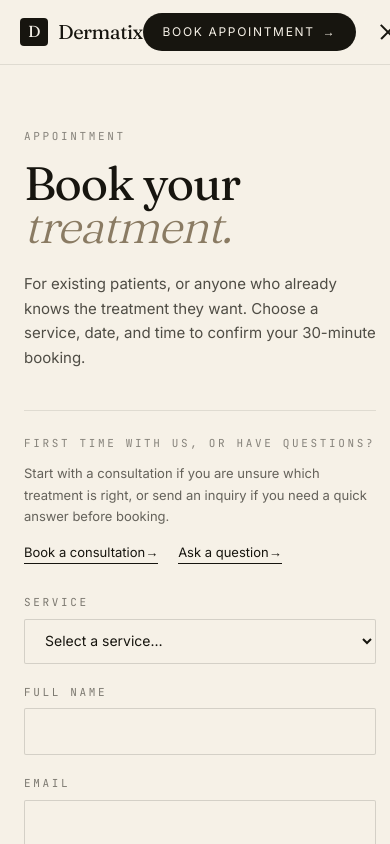
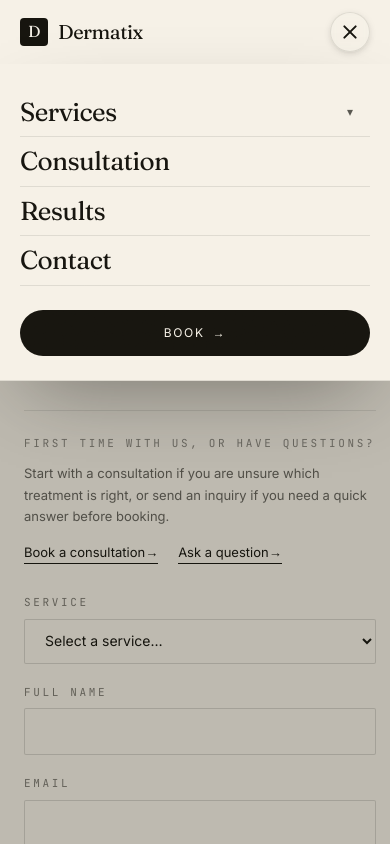
Before and after one commit to fadymorcos21/Dermatix-v2, a Next.js app: page /book in a window 390 px wide. Both pictures are taken after a click on the button "Open menu". Shown: the top 844 px of the page. Built offline with nearby package versions, Linux system fonts and the light colour scheme.

Commit message:
hamburger menu

```diff
--- a/components/Nav.jsx
+++ b/components/Nav.jsx
@@ -41,6 +41,9 @@ export default function Nav() {
   }, [menuOpen]);
 
   const opaque = scrolled || !isHome;
+  // NOTE: keep the header free of backdrop-filter while the mobile menu is the
+  // concern — the menu is rendered as a sibling below, never a descendant, so
+  // its fixed positioning resolves against the viewport.
   const showBar = opaque || menuOpen;
   const bookLabel = isHome ? "Book" : "Book appointment";
 
@@ -55,6 +58,7 @@ export default function Nav() {
   }
 
   return (
+    <>
       <header
         className={`fixed top-0 inset-x-0 z-50 transition-all duration-700 ${
           showBar
@@ -185,36 +189,38 @@ export default function Nav() {
           </div>
 
           <div className="flex items-center gap-3 shrink-0">
+            {/* Book CTA — desktop only; on mobile it lives inside the menu */}
             <Link
               href="/book"
-            className="group inline-flex items-center gap-2 rounded-full bg-ink text-bone px-5 py-2.5 text-[12px] tracking-wider2 uppercase hover:bg-moss transition-colors"
+              className="hidden md:inline-flex group items-center gap-2 rounded-full bg-ink text-bone px-5 py-2.5 text-[12px] tracking-wider2 uppercase hover:bg-moss transition-colors"
             >
               {bookLabel}
               <span className="arrow-slide">→</span>
             </Link>
 
-          {/* Mobile hamburger — visible below md only, desktop is unchanged */}
+            {/* Mobile hamburger — below md only. Chip background keeps it legible
+                over the transparent hero. Desktop is unchanged. */}
             <button
               type="button"
               onClick={() => setMenuOpen((v) => !v)}
               aria-label={menuOpen ? "Close menu" : "Open menu"}
               aria-expanded={menuOpen}
               aria-controls="mobile-menu"
-            className="md:hidden inline-flex items-center justify-center w-10 h-10 -mr-1.5 text-ink"
+              className="md:hidden inline-flex items-center justify-center w-10 h-10 rounded-full bg-bone/70 backdrop-blur-sm border border-ink/10 text-ink shadow-[0_2px_10px_-4px_rgba(23,21,15,0.4)]"
             >
-            <span className="relative block w-5 h-3.5" aria-hidden>
+              <span className="relative block w-[18px] h-3.5" aria-hidden>
                 <span
-                className={`absolute left-0 block h-[1.5px] w-5 bg-current transition-all duration-300 ${
+                  className={`absolute left-0 block h-[2px] w-[18px] rounded-full bg-current transition-all duration-300 ${
                     menuOpen ? "top-1.5 rotate-45" : "top-0"
                   }`}
                 />
                 <span
-                className={`absolute left-0 top-1.5 block h-[1.5px] w-5 bg-current transition-all duration-300 ${
+                  className={`absolute left-0 top-1.5 block h-[2px] w-[18px] rounded-full bg-current transition-all duration-300 ${
                     menuOpen ? "opacity-0" : "opacity-100"
                   }`}
                 />
                 <span
-                className={`absolute left-0 block h-[1.5px] w-5 bg-current transition-all duration-300 ${
+                  className={`absolute left-0 block h-[2px] w-[18px] rounded-full bg-current transition-all duration-300 ${
                     menuOpen ? "top-1.5 -rotate-45" : "top-3"
                   }`}
                 />
@@ -222,11 +228,14 @@ export default function Nav() {
             </button>
           </div>
         </nav>
+      </header>
 
-      {/* Mobile menu — md:hidden so desktop layout is untouched */}
+      {/* Mobile menu — sibling of <header> (NOT a descendant), so its fixed
+          positioning resolves against the viewport even when the header uses
+          backdrop-filter. md:hidden keeps desktop untouched. */}
       <div
         id="mobile-menu"
-        className={`md:hidden fixed inset-x-0 top-16 bottom-0 z-40 transition-all duration-300 ${
+        className={`md:hidden fixed inset-x-0 top-16 bottom-0 z-[60] transition-opacity duration-300 ${
           menuOpen
             ? "opacity-100 pointer-events-auto"
             : "opacity-0 pointer-events-none"
@@ -238,13 +247,13 @@ export default function Nav() {
           aria-hidden
           tabIndex={-1}
           onClick={() => setMenuOpen(false)}
-          className="absolute inset-0 bg-ink/20"
+          className="absolute inset-0 bg-ink/25"
         />
 
         {/* Panel */}
         <div
-          className={`relative bg-bone border-b border-ink/10 shadow-[0_30px_80px_-30px_rgba(23,21,15,0.35)] grain max-h-full overflow-y-auto transition-transform duration-300 ${
-            menuOpen ? "translate-y-0" : "-translate-y-3"
+          className={`relative bg-bone border-b border-ink/10 shadow-[0_30px_80px_-30px_rgba(23,21,15,0.45)] grain max-h-full overflow-y-auto transition-transform duration-300 ${
+            menuOpen ? "translate-y-0" : "-translate-y-4"
           }`}
         >
           <div className="px-5 py-6">
@@ -323,15 +332,15 @@ export default function Nav() {
             </div>
 
             <Link
-              href="/book/consultation"
+              href="/book"
               className="mt-6 group inline-flex w-full items-center justify-center gap-2 rounded-full bg-ink text-bone px-5 py-3.5 text-[12px] tracking-wider2 uppercase hover:bg-moss transition-colors"
             >
-              Book consultation
+              Book
               <span className="arrow-slide">→</span>
             </Link>
           </div>
         </div>
       </div>
-    </header>
+    </>
   );
 }
```
Lines whose indentation alone changed are shown as unchanged.
